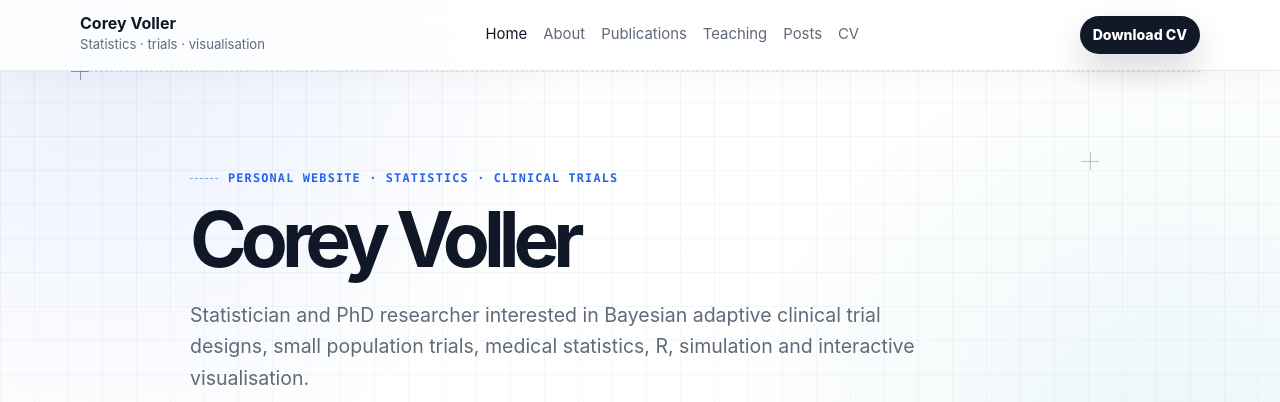
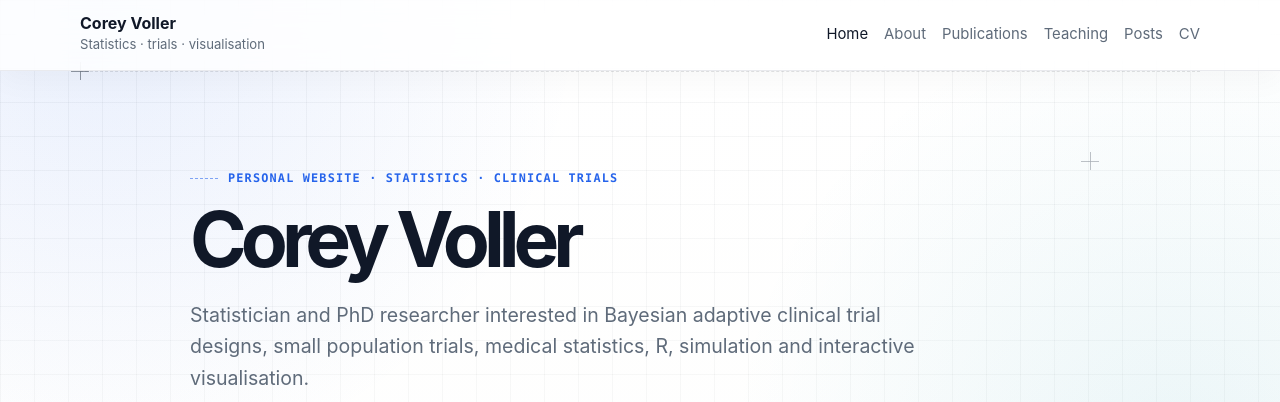
Before and after one commit to cgvoller/cgvoller.github.io, an Astro site: page / in a window 1280 px wide. Shown: the top 402 px of the page. Built offline with nearby package versions, Linux system fonts and the light colour scheme; Astro itself is replaced by a stand-in of ours.

Commit message:
download cv

```diff
--- a/src/components/Header.astro
+++ b/src/components/Header.astro
@@ -24,7 +24,5 @@ const nav = [
         <a href={item.href} class:list={[active === item.key && 'active']}>{item.label}</a>
       ))}
     </nav>
-
-    <a class="header-button" href={site.cv}>Download CV</a>
   </div>
 </header>
```
